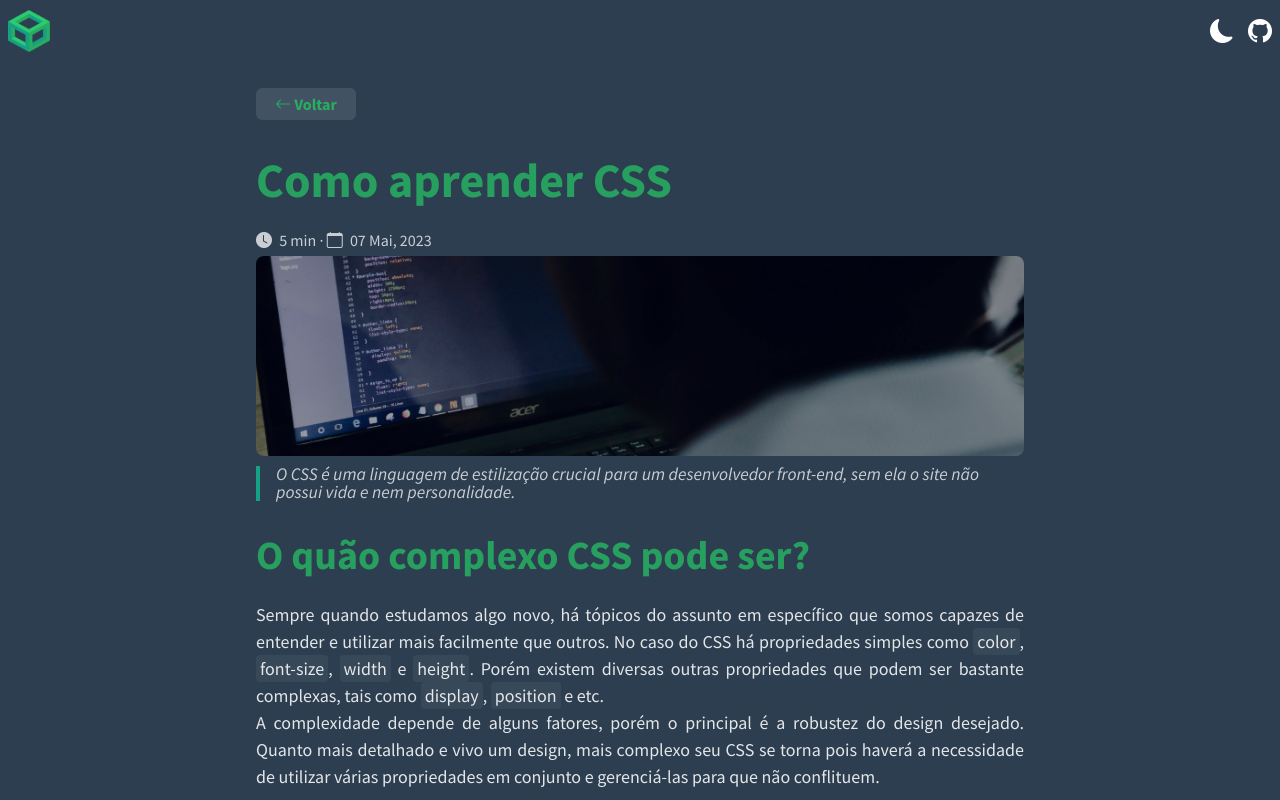
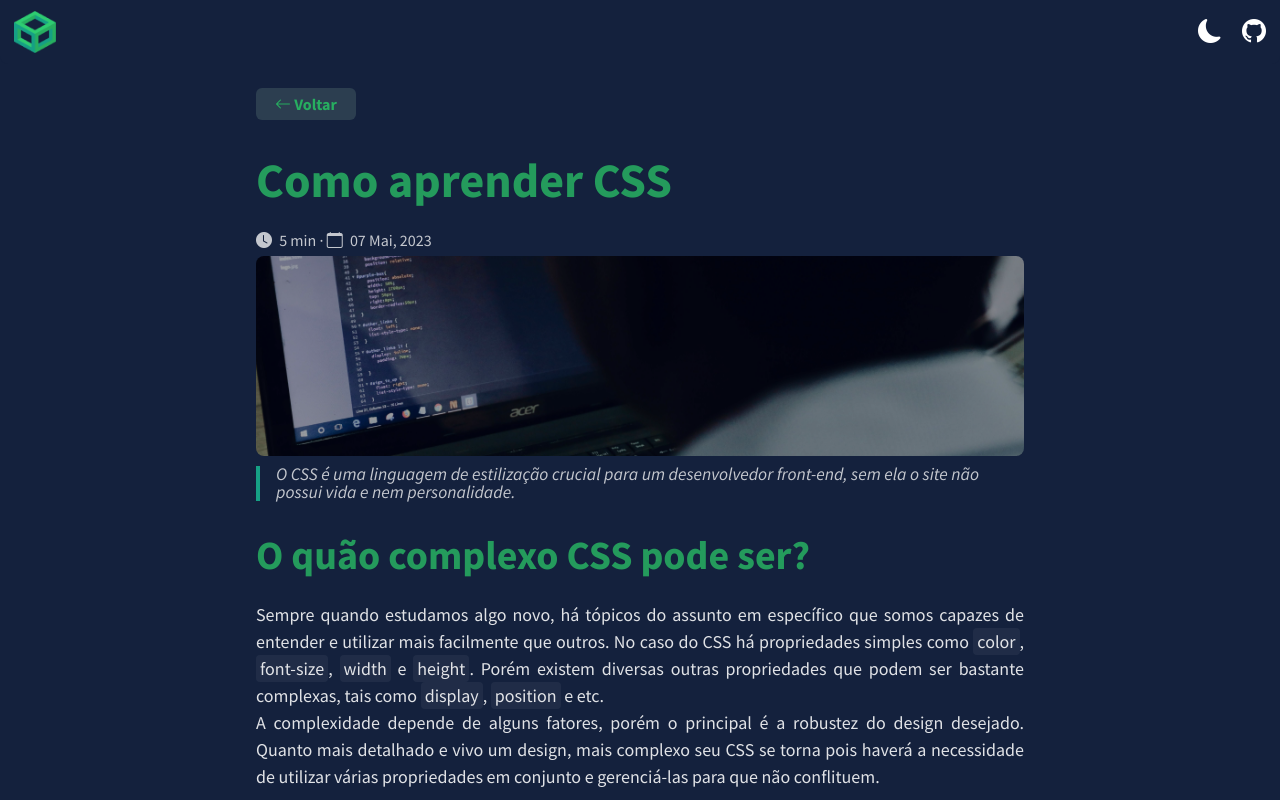
Before and after one commit to jose-almir/jose-almir.github.io, a Next.js app: page /blog/como-aprender-css in a window 1280 px wide. Shown: the top 800 px of the page. Built offline with nearby package versions, Linux system fonts and the light colour scheme.

Commit message:
Image optimizations

```diff
--- a/components/layout.js
+++ b/components/layout.js
@@ -4,7 +4,7 @@ export function Layout({ children }) {
   return (
     <>
       <Navbar />
-      <main className="pt-md">{children}</main>
+      <main>{children}</main>
     </>
   );
 }
--- a/components/navbar.js
+++ b/components/navbar.js
@@ -2,6 +2,7 @@ import Image from "next/image";
 import styles from "./../styles/Navbar.module.scss";
 import { useTheme } from "next-themes";
 import { useEffect, useState } from "react";
+import Link from "next/link";
 
 export function Navbar() {
   const { theme, setTheme } = useTheme();
@@ -14,7 +15,9 @@ export function Navbar() {
   return (
     <header className={styles.navbar}>
       <div className={styles.brand}>
-        <Image src="/brand.png" width={42} height={42} alt="Brand" />
+        <Link href="/" title="Navegar para tela principal">
+          <Image src="/brand.png" width={42} height={42} alt="Brand" />{" "}
+        </Link>
       </div>
       <div>
         <span className={styles.themeicon}>
--- a/pages/blog/[id].js
+++ b/pages/blog/[id].js
@@ -36,6 +36,7 @@ export default function Post({ post }) {
         <meta property="og:image" content={post.thumbnail} />
       </Head>
       <div className="container">
+        <div className="pt-md">
         <Link className="back-btn" href="/blog">
           <i className="bi bi-arrow-left"></i> Voltar
         </Link>
@@ -63,6 +64,7 @@ export default function Post({ post }) {
           }}
           rehypePlugins={[rehypeRaw]}
         />
+        </div>
       </div>
     </>
   );
--- a/posts/como-aprender-css.md
+++ b/posts/como-aprender-css.md
@@ -12,7 +12,7 @@ categoria: "css"
 <h1>Como aprender CSS</h1>
 <i className="bi bi-clock-fill mr-xs"></i><span> 5 min · </span><i className="bi bi-calendar mr-xs"></i><span> 07 Mai, 2023</span>
 
-<img src="/desola-lanre-ologun-USp4Gzr-Hdw-unsplash.jpg" className="headline" alt="blog headline by desola lanre on unsplash" title="By Aaron Burden on Unsplash">
+<img src="/desola-lanre-ologun-USp4Gzr-Hdw-unsplash.jpg" className="headline" alt="blog headline by desola lanre on unsplash" title="By Desola Lanre on Unsplash">
 
 <blockquote>O CSS é uma linguagem de estilização crucial para um desenvolvedor front-end, sem ela o site não possui vida e nem personalidade.</blockquote>
 
--- a/styles/Card.module.scss
+++ b/styles/Card.module.scss
@@ -5,9 +5,9 @@
   width: 100%;
   max-height: 500px;
   max-width: 320px;
-  background-color: rgba($color: $background-light, $alpha: 0.09);
+  background-color: $background-lighter;
   border-radius: 8px;
-  border: 1px solid rgba($color: $background-dark, $alpha: .77);
+  box-shadow: 0 2px 4px rgba($color: $background-dark, $alpha: 0.25);
   overflow: hidden;
 }
 
@@ -82,8 +82,6 @@ a.cardLink {
 [data-theme="light"] {
   .card {
     background-color: $background-light;
-    box-shadow: none;
-    border: 1px solid rgba($color: $background-dark, $alpha: 0.25);
   }
 
   .cardText {
--- a/styles/Navbar.module.scss
+++ b/styles/Navbar.module.scss
@@ -8,9 +8,27 @@
   width: 100%;
   z-index: 999;
   top: 0;
+  border-bottom-left-radius: 8px;
+  border-bottom-right-radius: 8px;
 
   .brand {
     padding: 8px;
+    a {
+      padding: 2px 6px;
+      border-radius: 4px;
+      display: flex;
+      align-items: center;
+      gap: 8px;
+
+      &:hover {
+        background-color: $background-lighter;
+
+        img {
+          transform: rotate(360deg);
+          transition: transform 0.5s ease-in-out;
+        }
+      }
+    }
   }
 
   .githubicon {
@@ -18,7 +36,15 @@
     margin-right: 8px;
     a {
       color: white;
+
+        padding: 2px 6px;
+      border-radius: 4px;
+
+      &:hover {
+        background-color: $background-lighter;
+      }
     }
+
   }
 
   .themeicon {
@@ -29,6 +55,12 @@
       border: none;
       color: white;
       cursor: pointer;
+      padding: 2px 6px;
+      border-radius: 4px;
+
+      &:hover {
+        background-color: $background-lighter;
+      }
     }
   }
 }
--- a/styles/globals.scss
+++ b/styles/globals.scss
@@ -22,13 +22,13 @@ body {
 
 a {
   color: $accent;
-  text-decoration: underline;
+  text-decoration: none;
   font-weight: bold;
 }
 
 a.back-btn {
   cursor: pointer;
-  background-color: rgba($color: $background-light, $alpha: 0.1);
+  background-color: $background-lighter;
   color: $primary;
   padding: 8px;
   text-decoration: none;
@@ -40,9 +40,10 @@ a.back-btn {
 
 [data-theme="light"] a.back-btn {
   color: $background-light;
-  background-color: $background-dark;
+  background-color: $background-lighter;
 }
 
+.blog-post {
   strong {
     font-weight: bold;
   }
@@ -51,7 +52,6 @@ img[alt="me"] {
     width: 200px;
   }
 
-.blog-post {
   section.intro {
     margin: 24px 0;
     color: rgba($color: #ffffff, $alpha: 0.75);
@@ -80,7 +80,7 @@ img[alt="me"] {
 
   span.closed {
     text-decoration: line-through;
-    color: rgba($color: #ffffff, $alpha: 0.55);
+    color: rgba($color: #ffffff, $alpha: 0.75);
   }
 
   code {
@@ -96,12 +96,12 @@ img[alt="me"] {
 
 [data-theme="light"] {
   span.closed {
-    color: rgba($color: $background-dark, $alpha: 0.55);
+    color: rgba($color: $background-dark, $alpha: 0.6);
   }
 
   .hr {
     border: 0;
-    border-top: 1px solid rgba($color: $background-dark, $alpha: 0.15);
+    border-top: 1px solid rgba($color: $background-dark, $alpha: 0.38);
   }
 }
 
@@ -111,6 +111,7 @@ img[alt="me"] {
 }
 
 [data-theme="dark"] body,
-[data-theme="light"] body{
-  transition: background-color 0.1s, color 0.1s, border-color 0.1s, box-shadow 0.1s;
+[data-theme="light"] body {
+  transition: background-color 0.1s, color 0.1s, border-color 0.1s,
+    box-shadow 0.1s;
 }
--- a/styles/variables.scss
+++ b/styles/variables.scss
@@ -1,6 +1,7 @@
 $primary: #27ae60;
 $accent: #16a085;
-$background-dark: #2c3e50;
+$background-dark: #14213d;
+$background-lighter: #2c3e50;
 $background-light: #f8f8ff;
 $spacer: 1rem;
 $spacer-xs: $spacer * 0.25;
```
Also changed, not shown: pages/blog/index.js (+7 -5 lines), 9 other files (tests, documents, lock files or other folders). Lines whose indentation alone changed are shown as unchanged.
